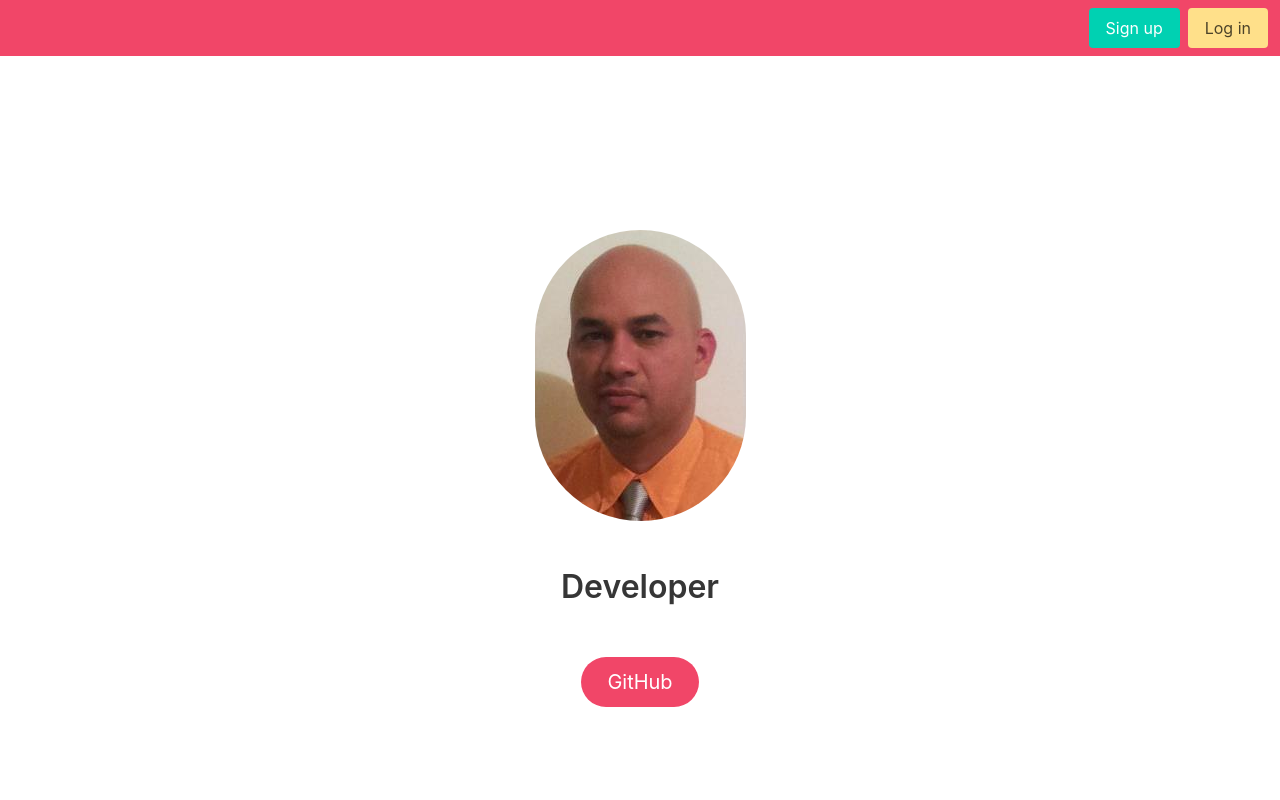
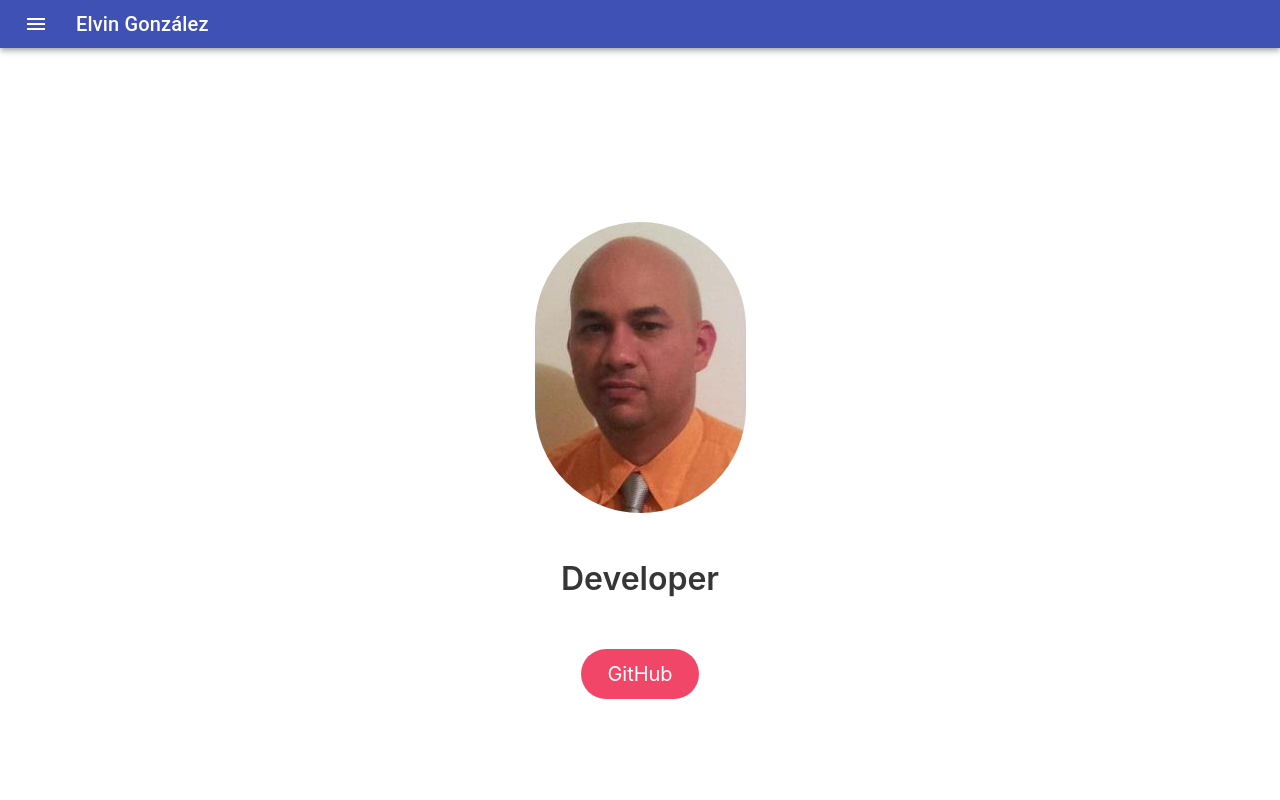
Before and after one commit to elvingonzalezb/ramselvin, a React (Create React App) app: page / in a window 1280 px wide. Shown: the top 800 px of the page. Built offline with nearby package versions, Linux system fonts and the light colour scheme.

Commit message:
Actualizando Menu

```diff
--- a/package.json
+++ b/package.json
@@ -9,6 +9,7 @@
     "@testing-library/react": "^9.5.0",
     "@testing-library/user-event": "^7.2.1",
     "bulma": "^0.9.0",
+    "node-sass": "^4.14.1",
     "react": "^16.13.1",
     "react-dom": "^16.13.1",
     "react-scripts": "3.4.1"
--- a/src/componentes/menu.js
+++ b/src/componentes/menu.js
@@ -1,25 +1,35 @@
 import React from 'react';
+import { makeStyles } from '@material-ui/core/styles';
+import AppBar from '@material-ui/core/AppBar';
+import Toolbar from '@material-ui/core/Toolbar';
+import Typography from '@material-ui/core/Typography';
+import IconButton from '@material-ui/core/IconButton';
+import MenuIcon from '@material-ui/icons/Menu';
 
+const useStyles = makeStyles((theme) => ({
+  root: {
+    flexGrow: 1,
+  },
+  menuButton: {
+    marginRight: theme.spacing(2),
+  },
+}));
 
-export default function ButtonAppBar() {
+export default function DenseAppBar() {
+  const classes = useStyles();
 
-    return (
-        <nav class="navbar is-danger" role="navigation" aria-label="main navigation">
-            <div class="navbar-brand">
-
-            </div>
-            <div class="navbar-end">
-                <div class="navbar-item">
-                    <div class="buttons">
-                        <a href="/" class="button is-primary">
-                        Sign up
-                        </a>
-                        <a href="/" class="button is-warning">
-                        Log in
-                        </a>
-                    </div>
-                </div>
-            </div>
-        </nav>
-    );
+  return (
+    <div className={classes.root}>
+      <AppBar position="static">
+        <Toolbar variant="dense">
+          <IconButton edge="start" className={classes.menuButton} color="inherit" aria-label="menu">
+            <MenuIcon />
+          </IconButton>
+          <Typography variant="h6" color="inherit">
+            Elvin González
+          </Typography>
+        </Toolbar>
+      </AppBar>
+    </div>
+  );
 }
```
Also changed, not shown: src/estilo.scss (added), 1 other file (tests, documents, lock files or other folders).
